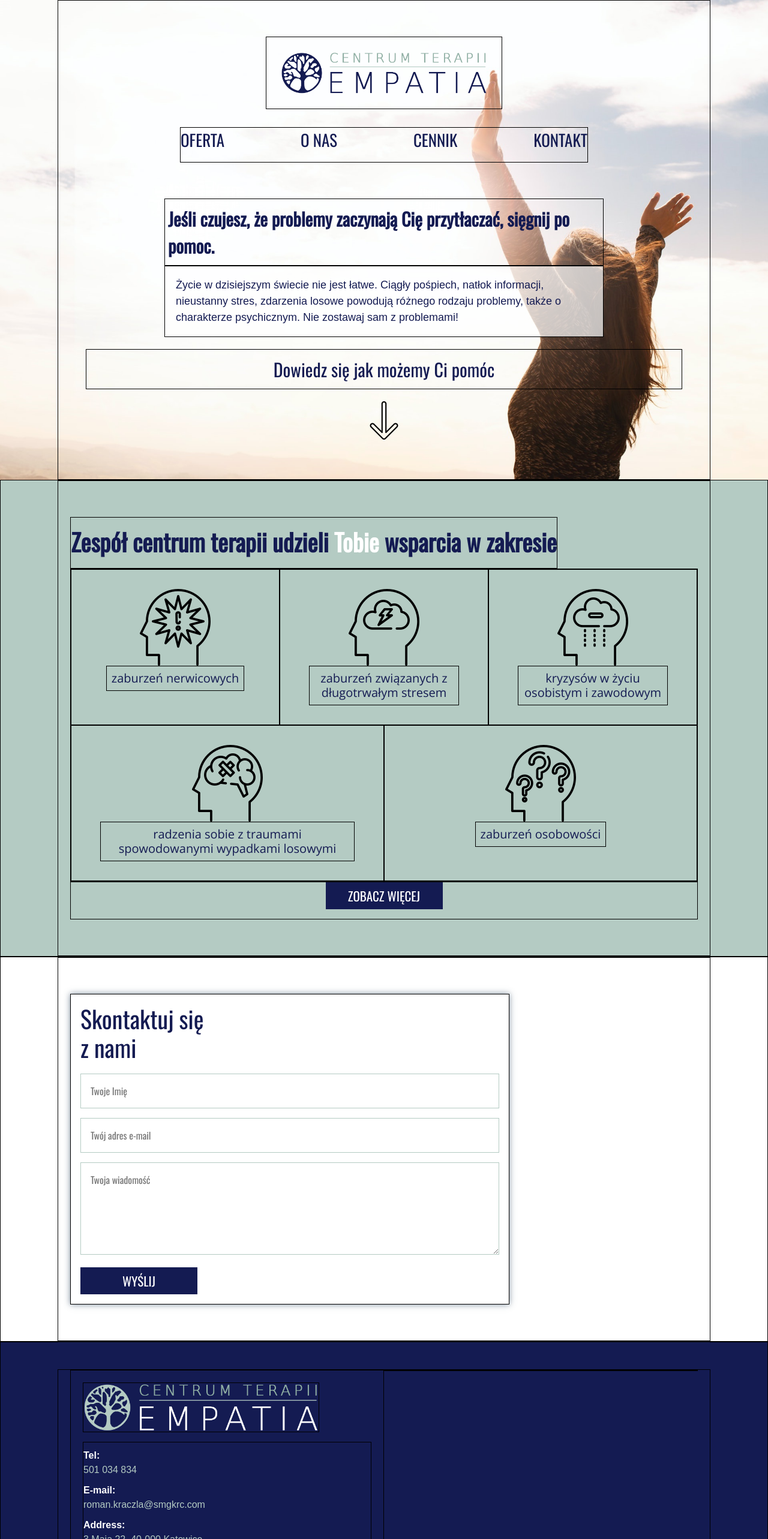
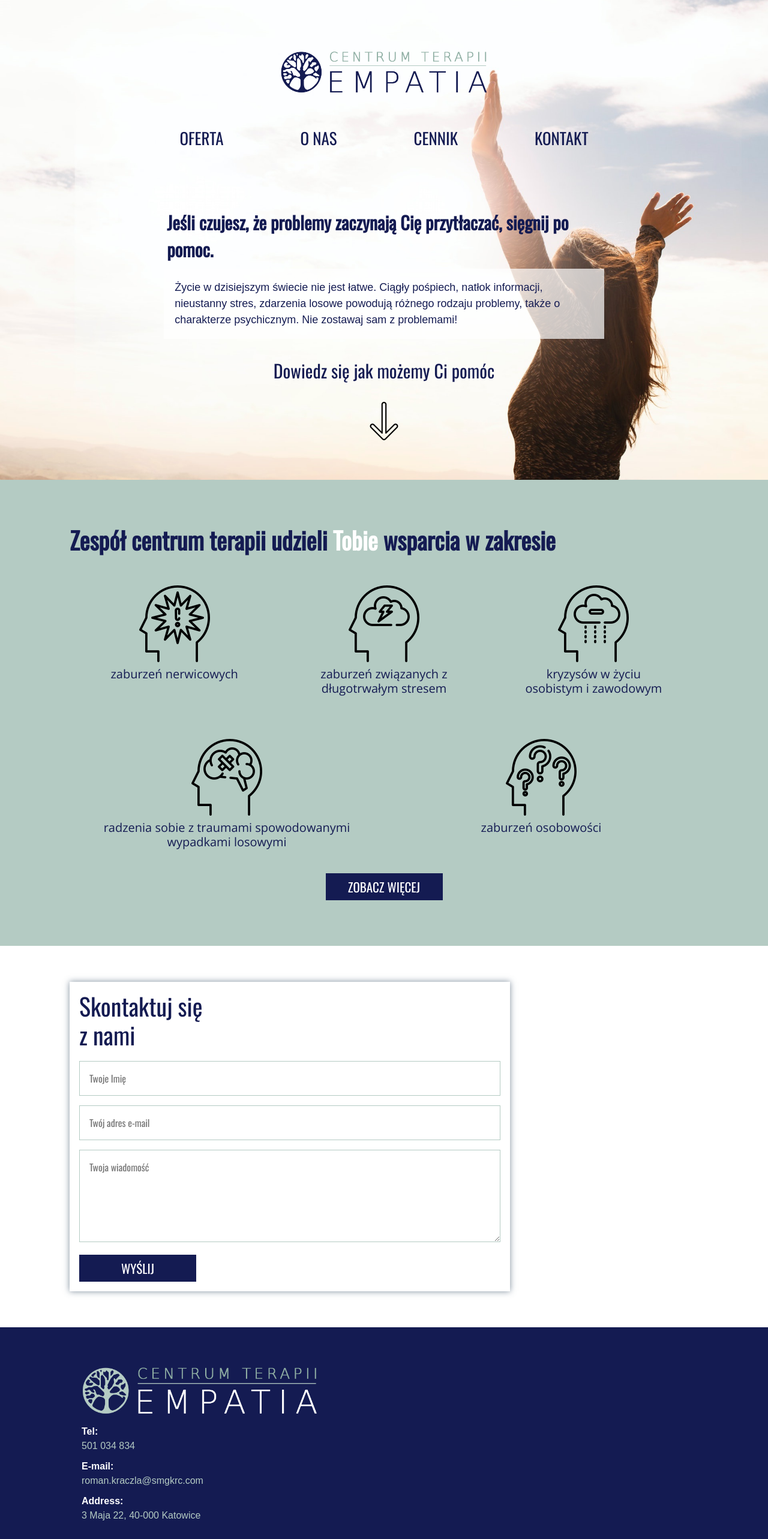
Before and after one commit to daalmans/company_website_Reactjs, a React (Create React App) app: page / in a window 1280 px wide. Shown: the top 2566 px of the page at 60% size. Built offline with nearby package versions, Linux system fonts and the light colour scheme.

Commit message:
adjusted css

```diff
--- a/src/scss/main.css
+++ b/src/scss/main.css
@@ -62,7 +62,6 @@ a {
 
 a::after {
   content: '';
-  background: transparent;
   position: absolute;
   height: 3px;
   bottom: -3px;
@@ -74,6 +73,10 @@ a::after {
 
 a:hover {
   color: #448E9D;
+}
+
+a:hover::after {
+  background: #448E9D;
 }
 
 html, body {
@@ -152,7 +155,7 @@ p {
   font-size: 34px;
   margin-top: 20px;
   padding: 15px;
-  border: 1px solid black;
+  border: none;
   font-size: 22px;
 }
 
@@ -189,7 +192,7 @@ p {
   font-family: Arial, Helvetica, sans-serif;
   width: 70%;
   background-color: rgba(255, 255, 255, 0.7);
-  border: 1px solid black;
+  border: none;
 }
 
 @media screen and (min-width: 320px) {
@@ -215,7 +218,7 @@ p {
   -webkit-transition: all .3s ease;
   transition: all .3s ease;
   cursor: pointer;
-  border: 1px solid black;
+  border: none;
   text-align: center;
 }
 
@@ -257,7 +260,7 @@ p {
           box-sizing: border-box;
   -ms-flex-wrap: wrap;
       flex-wrap: wrap;
-  border: 1px solid black;
+  border: none;
 }
 
 @media only screen and (max-width: 1370px) {
@@ -324,20 +327,20 @@ p {
 .logo {
   max-width: 393.7px;
   max-height: 157.7px;
-  border: 1px solid black;
+  border: none;
 }
 
 .logo-footer {
   max-width: 393.7px;
   max-height: 157.7px;
-  border: 1px solid black;
+  border: none;
 }
 
 .logo-main {
   max-width: 393.7px;
   max-height: 157.7px;
   padding: 1.5em;
-  border: 1px solid black;
+  border: none;
 }
 
 @media only screen and (max-width: 430px) {
@@ -356,13 +359,13 @@ p {
   width: 100%;
   min-height: 356px;
   background: #b4cbc3;
-  border: 1px solid black;
+  border: none;
 }
 
 .landing__intro {
   -ms-flex-item-align: start;
       align-self: flex-start;
-  border: 1px solid black;
+  border: none;
   padding-top: 1em;
 }
 
@@ -390,7 +393,7 @@ p {
   -webkit-box-pack: center;
       -ms-flex-pack: center;
           justify-content: center;
-  border: 1px solid black;
+  border: none;
 }
 
 .landing .landing__btn {
@@ -404,19 +407,19 @@ p {
       -ms-flex-align: center;
           align-items: center;
   position: relative;
-  border: 1px solid black;
+  border: none;
 }
 
 .home__contact {
   width: 100%;
   min-height: 356px;
   background: #ffffff;
-  border: 1px solid black;
+  border: none;
 }
 
 .home__contact-container {
   padding: 1em;
-  border: 1px solid black;
+  border: none;
 }
 
 .home__contact-container span {
@@ -440,7 +443,7 @@ p {
       -ms-flex-positive: 1;
           flex-grow: 1;
   font-size: 27px;
-  border: 1px solid black;
+  border: none;
 }
 
 @media only screen and (max-width: 768px) {
@@ -521,12 +524,12 @@ p {
 }
 
 .sidebar {
+  background: #ffffff;
   position: fixed;
   top: 83px;
   bottom: 0;
   right: 0;
   width: 80%;
-  background: #ffffff;
   z-index: 500;
 }
 
@@ -535,7 +538,7 @@ p {
   height: 83px;
   position: relative;
   z-index: 5;
-  border: 1px solid black;
+  border: none;
   -webkit-box-orient: horizontal;
   -webkit-box-direction: normal;
       -ms-flex-direction: row;
@@ -593,7 +596,7 @@ p {
   width: 200px;
   background-size: 100%;
   margin-right: 85px;
-  border: 1px solid black;
+  border: none;
 }
 
 @media only screen and (max-width: 430px) {
@@ -622,7 +625,7 @@ p {
   margin-top: 30px;
   cursor: pointer;
   display: none;
-  border: 1px solid black;
+  border: none;
 }
 
 @media only screen and (max-width: 768px) {
@@ -635,7 +638,7 @@ p {
   -ms-flex-item-align: start;
       align-self: flex-start;
   width: 70%;
-  border: 1px solid black;
+  border: none;
   background: #fff;
   padding: 1em;
   -webkit-box-shadow: 0 0 10px 0 rgba(72, 94, 116, 0.7);
@@ -656,12 +659,12 @@ p {
   padding: 45px 0 40px;
   -webkit-box-sizing: border-box;
           box-sizing: border-box;
-  border: 1px solid black;
+  border: none;
 }
 
 .footer__contact {
   width: 50%;
-  border: 1px solid black;
+  border: none;
   min-width: 280px;
 }
 
@@ -679,7 +682,7 @@ p {
 
 .footer__blog-posts {
   width: 50%;
-  border: 1px solid black;
+  border: none;
 }
 
 @media only screen and (max-width: 1370px) {
@@ -694,7 +697,7 @@ p {
 .offer-item {
   float: left;
   width: 33%;
-  border: 1px solid black;
+  border: none;
   padding: 2em 3em;
   text-align: center;
   -webkit-box-flex: 1;
@@ -709,7 +712,7 @@ p {
 .offer-item .box-icon .offer__title {
   font-family: "Open Sans";
   padding: 0.5em 0.5em 0 0.5em;
-  border: 1px solid black;
+  border: none;
 }
 
 @media only screen and (max-width: 768px) {
@@ -795,7 +798,7 @@ p {
   position: relative;
   margin-bottom: 30px;
   margin-top: 0px;
-  border: 1px solid black;
+  border: none;
 }
 
 .oferta__item-title {
@@ -820,7 +823,7 @@ p {
 }
 
 .offer-extended .opis__main {
-  border: 1px solid black;
+  border: none;
   padding: 30px;
 }
 
@@ -835,7 +838,7 @@ p {
   padding: 1.2em 30px 1.2em 60px;
   line-height: 1.6;
   position: relative;
-  border: 1px solid black;
+  border: none;
 }
 
 .offer-extended .blockquote::before {
@@ -879,7 +882,6 @@ p {
 .about {
   width: 100%;
   min-height: 356px;
-  background: #b4cbc3;
 }
 
 .about .about__heading {
@@ -891,7 +893,7 @@ p {
   margin-bottom: 30px;
   margin-top: 0px;
   padding-left: 1em;
-  border: 1px solid black;
+  border: none;
 }
 
 .onas-item {
@@ -901,23 +903,23 @@ p {
   -webkit-box-align: center;
       -ms-flex-align: center;
           align-items: center;
-  border: 1px solid black;
+  border: none;
 }
 
 .onas-item__info {
-  border: 1px solid black;
+  border: none;
 }
 
 .onas-item__name {
   padding: 1em 0em;
   min-height: 100px;
-  border: 1px solid black;
+  border: none;
 }
 
 .onas-item__opis {
   min-height: 80px;
   font-family: Arial, Helvetica, sans-serif;
-  border: 1px solid black;
+  border: none;
 }
 
 @media only screen and (max-width: 768px) {
@@ -935,7 +937,7 @@ p {
 
 .contact {
   width: 100%;
-  border: 1px solid black;
+  border: none;
 }
 
 .contact .container {
@@ -948,7 +950,7 @@ p {
   padding: 0px;
   -ms-flex-item-align: start;
       align-self: flex-start;
-  border: 1px solid black;
+  border: none;
   margin-left: 30px;
 }
 
@@ -975,7 +977,7 @@ p {
       -ms-flex-align: start;
           align-items: flex-start;
   padding: 0;
-  border: 1px solid black;
+  border: none;
 }
 
 @media only screen and (max-width: 768px) {
@@ -989,7 +991,7 @@ p {
 
 .contact-direct-email {
   width: 50%;
-  border: 1px solid black;
+  border: none;
   padding: 1em;
 }
 
@@ -1013,7 +1015,7 @@ p {
 .personal__img {
   float: right;
   margin-bottom: 10px;
-  border: 1px solid black;
+  border: none;
   padding-left: 50px;
   max-width: 100%;
   max-height: 100%;
@@ -1037,13 +1039,13 @@ p {
 }
 
 .personal .opis {
-  border: 1px solid black;
+  border: none;
   padding-left: 30px;
   font-size: 20px;
 }
 
 .personal .opis__main {
-  border: 1px solid black;
+  border: none;
   padding: 30px;
 }
 
@@ -1058,7 +1060,7 @@ p {
   padding: 1.2em 30px 1.2em 60px;
   line-height: 1.6;
   position: relative;
-  border: 1px solid black;
+  border: none;
 }
 
 .personal .blockquote::before {
@@ -1089,7 +1091,7 @@ p {
   display: block;
   font-family: Arial, Helvetica, sans-serif;
   color: #b4cbc3;
-  border: 1px solid black;
+  border: none;
 }
 
 .footer-contact-info ul {
--- a/src/scss/main.scss
+++ b/src/scss/main.scss
@@ -13,15 +13,13 @@ $bright-blue: #448E9D;
 $caption-size: 40px;
 $header-back: #ffffff;
 $main-pic: $header-back url('../img/main-back.jpg') no-repeat center center;
-$footer-font-col: #535353;
-$footer-caption-col: #44423C;
 $arial: Arial, Helvetica, sans-serif;
 $oswald: 'Oswald', Arial, Helvetica, sans-serif;
 $raleway: 'Raleway', Arial, Helvetica, sans-serif;
 $garamond: 'EB Garamond', Arial, Helvetica, sans-serif;
 $opensans: 'Open Sans';
 $button-col: #141b52;
-$border-test: 1px solid black;
+$border-test: none;
 
 
 
@@ -66,7 +64,7 @@ a {
 
     &::after {
         content: '';
-        background: transparent;
+        // background: transparent;
         position: absolute;
         height: 3px;
         bottom: -3px;
@@ -78,9 +76,9 @@ a {
     &:hover {
         color:$link-hover-col;
 
-        // &::after {
-        //     background: $bright-blue;
-        // }
+        &::after {
+            background: $bright-blue;
+        }
     }
 }
 
@@ -496,12 +494,13 @@ p {
 }
 
 .sidebar {
+    background: $header-back;
     position: fixed;
     top: 83px;
     bottom: 0;
     right: 0;
     width: 80%;
-    background: $header-back;
+
     z-index: 500;
 }
 
@@ -835,7 +834,7 @@ p {
 .about {
     width: 100%;
     min-height: 356px;
-    background:$main-back;
+    // background:$main-back;
 
     .about__heading {
         align-self: flex-start;
```
Also changed, not shown: 1 other file (tests, documents, lock files or other folders).
